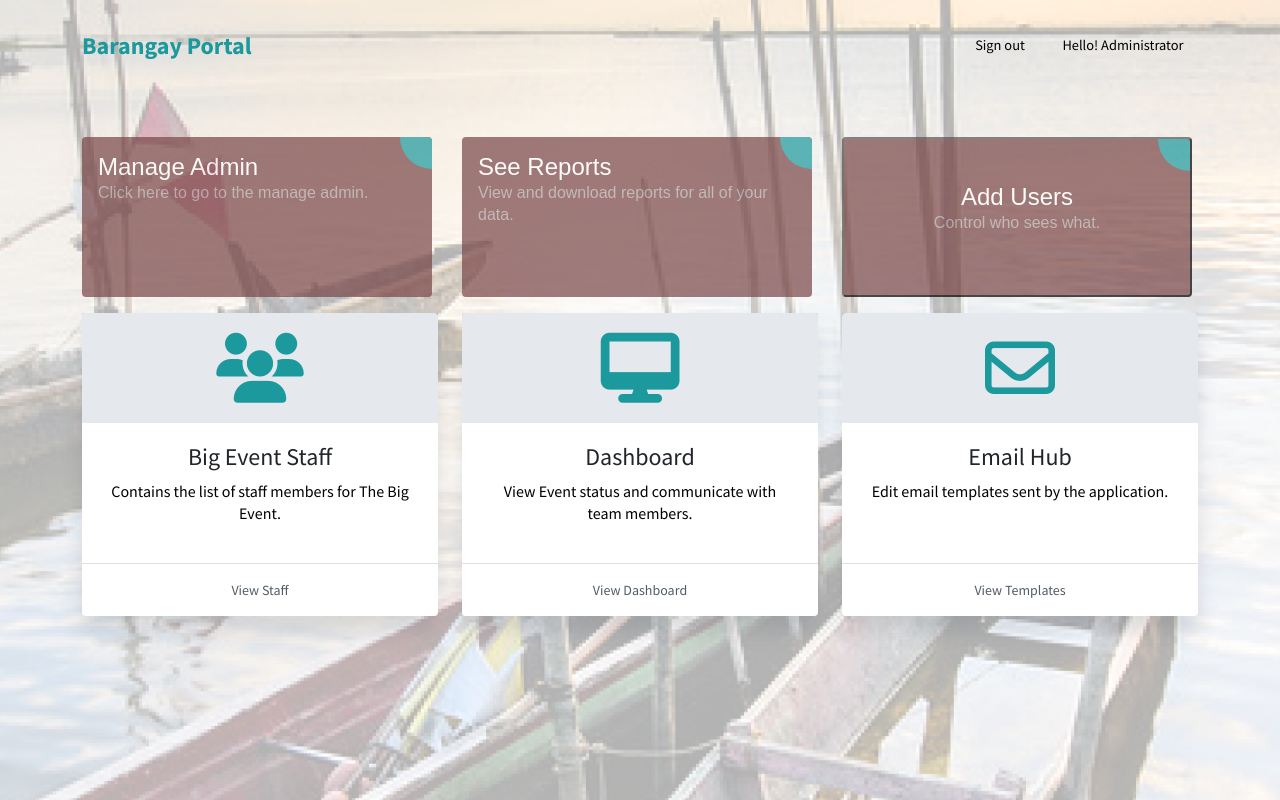
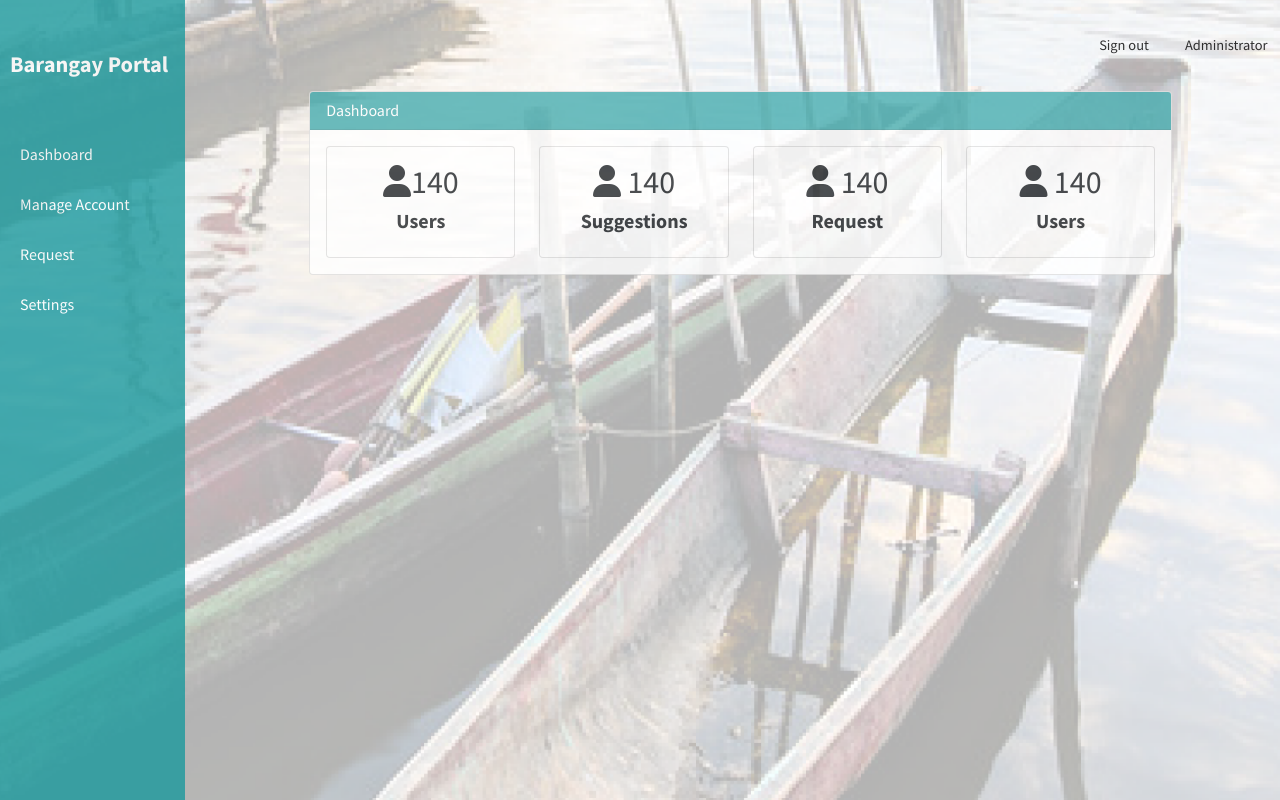
Before and after one commit to nicanorjulietm/portalWeb, a Node server app: page /adminportal in a window 1280 px wide. Run offline with Node 20, Linux system fonts and the light colour scheme; some libraries are stand-ins or nearby versions.

Commit message:
Change Admin portal Page

```diff
--- a/app.js
+++ b/app.js
@@ -80,12 +80,41 @@ app.get("/main", function (req, res) {
 });
 app.get("/adminportal", function (req, res) {
 //   res.render("adminportal");
-  User.find({}, function(err, users) {
-    res.render('adminportal',{users:users});
+  // User.find({accountrole: "citizen"}, function(err, users) {
+  //   res.render('adminportal',{users:users});
+
+
+  //   try {
+  //     User.find({accountrole: "citizen"}, function (err, users) {
+  //         if (err)
+  //             res.send(err);
+  //         res.render('adminportal', { citizen: users });
+  //     });
+  // }
+  // catch (e) {
+  //     res.send(e);
+  // }
+
+  // Filter the users by role
+  User.find({ accountrole: 'citizen' }, function (err, usersUser) {
+    User.find({ accountrole: 'admin' }, function (err, usersAdmin) {
+      res.render('adminportal', { usersUser, usersAdmin });
+    });
+  });
+
+
 
 });
 
-});
+
+
+
+// User.find({accountrole: "admin"}, function(err, users) {
+//   res.render('adminportal',{admin:admin});
+
+// });
+
+
 app.get("/portal", function (req, res) {
     res.render("portal");
   });
--- a/public/css/adminportal.css
+++ b/public/css/adminportal.css
@@ -1,7 +1,7 @@
 .adminportal{
     padding-top: 30px;
 }
-.go-corner {
+/* .go-corner {
     display: flex;
     align-items: center;
     justify-content: center;
@@ -82,31 +82,7 @@
     margin-bottom: 20px;
   }
 
-  /* #pageHeader {
-    margin-top: 25px;
-    margin-bottom: 25px;
-  } */
-  /* .gridHeader {
-    background-color: #ffffff;
-    border-bottom: 1px solid #e0e0e0;
-    text-align: center;
-    margin-bottom: 10px;
-  } */
 
-  /* .gridHeaderTxt {
-    color: #000000;
-    padding: 10px 0px;
-  }
-   */
-  /* .gridRow {
-    padding-bottom: 25px;
-  }
-
-  .cardImg {
-    background-color: #f4f4ff;
-    color: #65377b;
-    padding: 25px;
-  } */
 
   .link {
     color: #727375;
@@ -117,14 +93,7 @@
     font-size: 14px;
   }
 
-  /* .link100 {
-    color: #727375;
-    padding: 17px 0px;
-    width: 100% !important;
-    text-align: center;
-    cursor: pointer;
-    font-size: 14px;
-  } */
+
 
   .link:hover {
     background-color: #f1f1f1;
@@ -201,50 +170,8 @@
   .h-140 {
     height: 140px !important;
   }
+  */
 
-
-  /*modal */
-  /* .modalHeader {
-    padding: 1rem;
-    border-bottom: 1px solid #e9ecef;
-    border-top-left-radius: 0.3rem;
-    border-top-right-radius: 0.3rem;
-    width: 100%;
-    text-align: center;
-  }
-
-  .closeModalLink100 {
-    color: #727375;
-    padding: 17px 0px;
-    width: 100%;
-    text-align: center;
-    cursor: pointer;
-    font-size: 14px;
-  }
-
-  .closeModalLink100:hover {
-    background-color: #fff0d9;
-    color: #03244d;
-    transition: background 0.5s ease;
-  }
-
-  .modal-body {
-    padding-left: 1.3rem;
-    padding-right: 1.3rem;
-  }
-
-  .modalFooter {
-    display: flex;
-    border-top: 1px solid #e0e0e0;
-    width: 100%;
-  }
-
-  .bg-g {
-    padding: 7px;
-    border: 1px solid #ced4da;
-    border-radius: 0.25rem;
-  }
-   */
 
   .spec-name{
     width: 150px;
@@ -270,3 +197,69 @@
    tr{
      background-color: white;
    }
+
+   /* ----------- */
+   .card-content{
+     width: 80%;
+     margin: 0 auto;
+   }
+   .card-header{
+     background-color: #1B999D;
+     opacity: 0.8;
+     color: white;
+   }
+   .card-title{
+     padding: 0;
+   }
+   .card-body{
+     text-align: center;
+
+
+   }
+
+/* ----------- */
+.sidebar-container{
+
+  width: 220px;
+  height: 100%;
+  overflow-x: hidden;
+  overflow-y: auto;
+  background:#1B999D;
+}
+.sidebar-cont{
+  position: fixed;
+  height: 100%;
+  opacity: 0.8;
+  right: 0;
+  left: 0;
+}
+.sidebar-brand{
+  Color: white;
+  font-size: 1.4rem;
+  font-weight: 1000;
+padding: 50px 10px ;
+}
+
+ .nav-btn{
+  height: 50px;
+  width: 220px;
+  background-color: transparent;
+ text-align: left;
+  float: left;
+  padding-left: 20px;
+  border:0px;
+  color:#fff;
+  box-shadow: 0 0 1px #ccc;
+  -webkit-transition-duration: 0.5s;
+  -webkit-transition-timing-function: linear;
+  box-shadow:0px 0 0 #31708f  inset;
+}
+.nav-btn:hover{
+  -webkit-box-shadow: -210px 0 0 #31708f inset;
+}
+
+.tab-content{
+  width: 100%;
+
+  margin: 0 auto;
+}
--- a/views/adminportal.ejs
+++ b/views/adminportal.ejs
@@ -1,2 +1,2 @@
-<%- include('./partials/header') %> <%- include('./page-admin/AdminNavbar') %>
-<%- include('./page-admin/AdminHome') %> <%- include('./partials/scriptstag') %>
+<%- include('./partials/header') %> <%- include('./page-admin/AdminHome') %> <%-
+include('./partials/scriptstag') %>
--- a/views/page-admin/AdminHome.ejs
+++ b/views/page-admin/AdminHome.ejs
@@ -1,103 +1,162 @@
-<div class="container adminportal">
-  <div class="row">
-    <div class="col-md-4">
-      <a class="datcard my-3" href="">
-        <span style="color: white" class="h4">Manage Admin</span>
-        <p style="color: rgb(172, 161, 161)">
-          Click here to go to the manage admin.
-        </p>
-        <div class="go-corner"></div>
-      </a>
-    </div>
-    <div class="col-md-4">
-      <a class="datcard my-3" href="">
-        <span style="color: white" class="h4">See Reports</span>
-        <p style="color: rgb(172, 161, 161)">
-          View and download reports for all of your data.
-        </p>
-        <div class="go-corner"></div>
-      </a>
-    </div>
-    <div class="col-md-4">
+<div class="d-flex align-items-start sidebar-cont">
+  <div
+    class="nav flex-column nav-pills me-3 sidebar-container"
+    id="v-pills-tab"
+    role="tablist"
+    aria-orientation="vertical"
+  >
+    <div class="sidebar-brand">Barangay Portal</div>
+
     <button
-        class="datcard my-3"
-        data-bs-toggle="offcanvas"
-        data-bs-target="#addUserCanvas"
-        aria-controls="addUserCanvas"
+      class="nav-btn active"
+      id="v-pills-home-tab"
+      data-bs-toggle="pill"
+      data-bs-target="#v-pills-home"
+      type="button"
+      role="tab"
+      aria-controls="v-pills-home"
+      aria-selected="true"
     >
-        <span style="color: white" class="h4">Add Users</span>
-        <p style="color: rgb(172, 161, 161)">Control who sees what.</p>
-        <div class="go-corner"></div>
+      Dashboard
+    </button>
+
+    <button
+      class="nav-btn"
+      id="v-pills-profile-tab"
+      data-bs-toggle="pill"
+      data-bs-target="#v-pills-profile"
+      type="button"
+      role="tab"
+      aria-controls="v-pills-profile"
+      aria-selected="false"
+    >
+      Manage Account
+    </button>
+
+    <button
+      class="nav-btn"
+      id="v-pills-messages-tab"
+      data-bs-toggle="pill"
+      data-bs-target="#v-pills-messages"
+      type="button"
+      role="tab"
+      aria-controls="v-pills-messages"
+      aria-selected="false"
+    >
+      Request
+    </button>
+
+    <button
+      class="nav-btn"
+      id="v-pills-settings-tab"
+      data-bs-toggle="pill"
+      data-bs-target="#v-pills-settings"
+      type="button"
+      role="tab"
+      aria-controls="v-pills-settings"
+      aria-selected="false"
+    >
+      Settings
     </button>
   </div>
+
+  <div class="tab-content" id="v-pills-tabContent">
+    <nav class="navbar navbar-expand-lg navbar-light">
+      <div class="container">
+        <button
+          class="navbar-toggler"
+          type="button"
+          data-bs-toggle="collapse"
+          data-bs-target="#navbarSupportedContent"
+          aria-controls="navbarSupportedContent"
+          aria-expanded="false"
+          aria-label="Toggle navigation"
+        >
+          <span class="navbar-toggler-icon"></span>
+        </button>
+        <div class="collapse navbar-collapse" id="navbarSupportedContent">
+          <ul class="navbar-nav me-auto mb-2 mb-lg-0"></ul>
+          <ul class="navbar-nav">
+            <li class="nav-item navbar-distance">
+              <a class="nav-link" href="/logout">Sign out</a>
+            </li>
+            <li class="nav-item navbar-distance">
+              <a class="nav-link" href="/adminportal"> Administrator</a>
+            </li>
+          </ul>
         </div>
+      </div>
+    </nav>
 
+    <div
+      class="tab-pane fade show active"
+      id="v-pills-home"
+      role="tabpanel"
+      aria-labelledby="v-pills-home-tab"
+    >
+      <!-- ----------------DASHBOARD---------------- -->
+      <div class="card card-content">
+        <div class="card-header">Dashboard</div>
+        <div class="card-body">
           <div class="row">
-    <div class="col-md-6 col-lg-4">
-      <div class="wrimagecard wrimagecard-topimage">
-        <div class="wrimagecard-topimage_header">
-          <i class="fas fa-users cardIcon"></i>
-        </div>
-        <div class="wrimagecard-topimage_title h-140">
-          <h2 class="h4 text-center">Big Event Staff</h2>
-          <p>Contains the list of staff members for The Big Event.</p>
-        </div>
-        <div class="card-action-bar">
-          <a class="float-lg-none link">View Staff</a>
+            <div class="col-sm-3">
+              <div class="card">
+                <div class="card-body">
+                  <div class="well dash-box">
+                    <h2><i class="fa-solid fa-user fa-1x"></i>140</h2>
+                    <h5 class="card-title">Users</h5>
                   </div>
                 </div>
               </div>
-    <div class="col-md-6 col-lg-4">
-      <div class="wrimagecard wrimagecard-topimage">
-        <div class="wrimagecard-topimage_header">
-          <i class="fas fa-desktop cardIcon"></i>
             </div>
-        <div class="wrimagecard-topimage_title h-140">
-          <h2 class="h4 text-center">Dashboard</h2>
-          <p>View Event status and communicate with team members.</p>
-        </div>
-        <div class="card-action-bar">
-          <a class="float-right link">View Dashboard</a>
+            <div class="col-sm-3">
+              <div class="card">
+                <div class="card-body">
+                  <div class="well dash-box">
+                    <h2><i class="fa-solid fa-user fa-1x"></i> 140</h2>
+                    <h5 class="card-title">Suggestions</h5>
                   </div>
                 </div>
               </div>
-    <div class="col-md-6 col-lg-4">
-      <div class="wrimagecard wrimagecard-topimage">
-        <div class="wrimagecard-topimage_header">
-          <i class="far fa-envelope cardIcon"></i>
             </div>
-        <div class="wrimagecard-topimage_title h-140">
-          <h2 class="h4 text-center">Email Hub</h2>
-          <p>Edit email templates sent by the application.</p>
+            <div class="col-sm-3">
+              <div class="card">
+                <div class="card-body">
+                  <div class="well dash-box">
+                    <h2><i class="fa-solid fa-user fa-1x"></i> 140</h2>
+                    <h5 class="card-title">Request</h5>
                   </div>
-        <div class="card-action-bar">
-          <a class="float-right link">View Templates</a>
+                </div>
+              </div>
+            </div>
+            <div class="col-sm-3">
+              <div class="card">
+                <div class="card-body">
+                  <div class="well dash-box">
+                    <h2><i class="fa-solid fa-user fa-1x"></i> 140</h2>
+                    <h5 class="card-title">Users</h5>
                   </div>
                 </div>
               </div>
             </div>
           </div>
-
-<!-- --------FOR ADDUSERS------------ -->
+        </div>
+      </div>
+    </div>
+    <!-- ---------------- END OF DASHBOARD---------------- -->
     <div
-  class="offcanvas offcanvas-top adduser-div"
-  tabindex="-1"
-  id="addUserCanvas"
-  aria-labelledby="offcanvasTopLabel"
+      class="tab-pane fade"
+      id="v-pills-profile"
+      role="tabpanel"
+      aria-labelledby="v-pills-profile-tab"
     >
-  <div class="offcanvas-header">
-    <h5 id="offcanvasTopLabel"></h5>
-
-    <button
-      type="button"
-      class="btn-close text-reset"
-      data-bs-dismiss="offcanvas"
-      aria-label="Close"
-    ></button>
-  </div>
-  <div class="offcanvas-body offcanvas-container">
+      <!-- ----------------MANAGE ACCOUNT---------------- -->
       <div class="container">
-      <ul class="nav nav-tabs justify-content-center" id="myTab" role="tablist">
+        <ul
+          class="nav nav-tabs justify-content-center"
+          id="myTab"
+          role="tablist"
+        >
           <li class="nav-item" role="presentation">
             <button
               class="nav-link active"
@@ -141,6 +200,7 @@
             </button>
           </li>
         </ul>
+
         <div class="tab-content" id="myTabContent">
           <div
             class="tab-pane fade show active"
@@ -161,7 +221,7 @@
                 </tr>
               </thead>
               <tbody>
-              <% users.forEach(function(users){ %>
+                <% usersUser.forEach(function(users){ %>
                 <tr>
                   <th scope="row"><%= users.accountrole %></th>
                   <td><%= users.firstname %></td>
@@ -188,9 +248,51 @@
             role="tabpanel"
             aria-labelledby="contact-tab"
           >
+            <table class="table table-hover citizen-table">
+              <thead class="table-dark">
+                <tr>
+                  <!-- <th scope="col">#</th> -->
+                  <th scope="col">Accout Role</th>
+                  <th scope="col">First Name</th>
+                  <th scope="col">Last Name</th>
+                  <th scope="col">Email</th>
+                  <th scope="col">View</th>
+                  <th scope="col">Edit</th>
+                </tr>
+              </thead>
+              <tbody>
+                <% usersAdmin.forEach(function(users){ %>
+                <tr>
+                  <th scope="row"><%= users.accountrole %></th>
+                  <td><%= users.firstname %></td>
+                  <td><%= users.lastname %></td>
+                  <td><%= users.email %></td>
+                  <td>Edit</td>
+                  <td>Delete</td>
+                </tr>
+                <% }); %>
+              </tbody>
+            </table>
+          </div>
+        </div>
+      </div>
+      <!-- ----------------END OF MANAGE ACCOUNT---------------- -->
+    </div>
+    <div
+      class="tab-pane fade"
+      id="v-pills-messages"
+      role="tabpanel"
+      aria-labelledby="v-pills-messages-tab"
+    >
+      ...
+    </div>
+    <div
+      class="tab-pane fade"
+      id="v-pills-settings"
+      role="tabpanel"
+      aria-labelledby="v-pills-settings-tab"
+    >
       ...
     </div>
   </div>
 </div>
-  </div>
-</div>
--- a/views/partials/header.ejs
+++ b/views/partials/header.ejs
@@ -32,10 +32,27 @@
 
     <!-- --------STYLESHEET------------------ -->
     <link rel="stylesheet" href="css/global.css" />
+
     <!-- --------FONTAWESOME ------------------ -->
+    <!-- FONTAWESOME CSS -->
+
+    <link
+      rel="stylesheet"
+      href="https://cdnjs.cloudflare.com/ajax/libs/font-awesome/6.0.0-beta2/css/all.min.css"
+      integrity="sha512-YWzhKL2whUzgiheMoBFwW8CKV4qpHQAEuvilg9FAn5VJUDwKZZxkJNuGM4XkWuk94WCrrwslk8yWNGmY1EduTA=="
+      crossorigin="anonymous"
+      referrerpolicy="no-referrer"
+    />
+
     <script
       src="https://kit.fontawesome.com/303ba55658.js"
       crossorigin="anonymous"
     ></script>
+    <link
+      rel="stylesheet"
+      href="https://use.fontawesome.com/releases/v5.15.4/css/all.css"
+      integrity="sha384-DyZ88mC6Up2uqS4h/KRgHuoeGwBcD4Ng9SiP4dIRy0EXTlnuz47vAwmeGwVChigm"
+      crossorigin="anonymous"
+    />
   </head>
 </html>
```
Also changed, not shown: 1 other file. Lines whose indentation alone changed are shown as unchanged.
